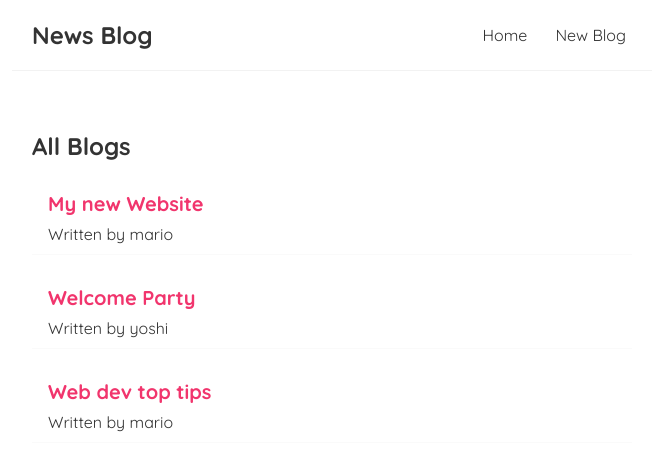
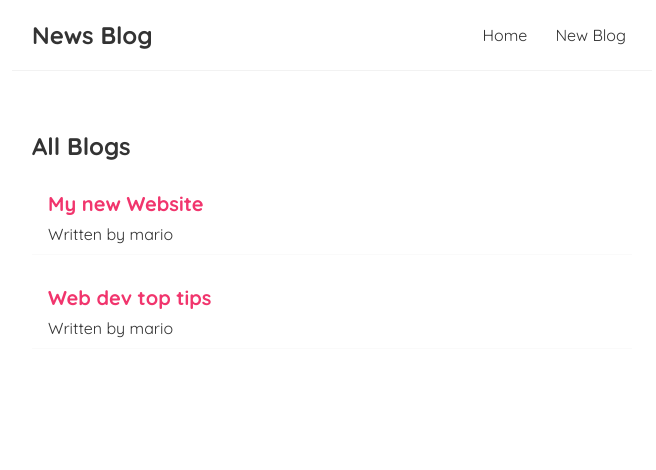
Before and after one commit to johnpathadan/react_cm, a React (Create React App) app: page / in a window 1280 px wide. Shown: the top 470 px of the page, without its empty margins (308-964 px from the left). Built offline with nearby package versions, Linux system fonts and the light colour scheme.

Commit message:
reusable components added

```diff
--- a/src/Home.js
+++ b/src/Home.js
@@ -10,7 +10,7 @@
     ]);
     return (
         <div className="homePage">
-           <BlogList blogs={blogs} title="All Blogs" />
+           <BlogList blogs={blogs.filter(blog=> blog.author === 'mario')} title="All Blogs" />
         </div>
     );
 }
```
